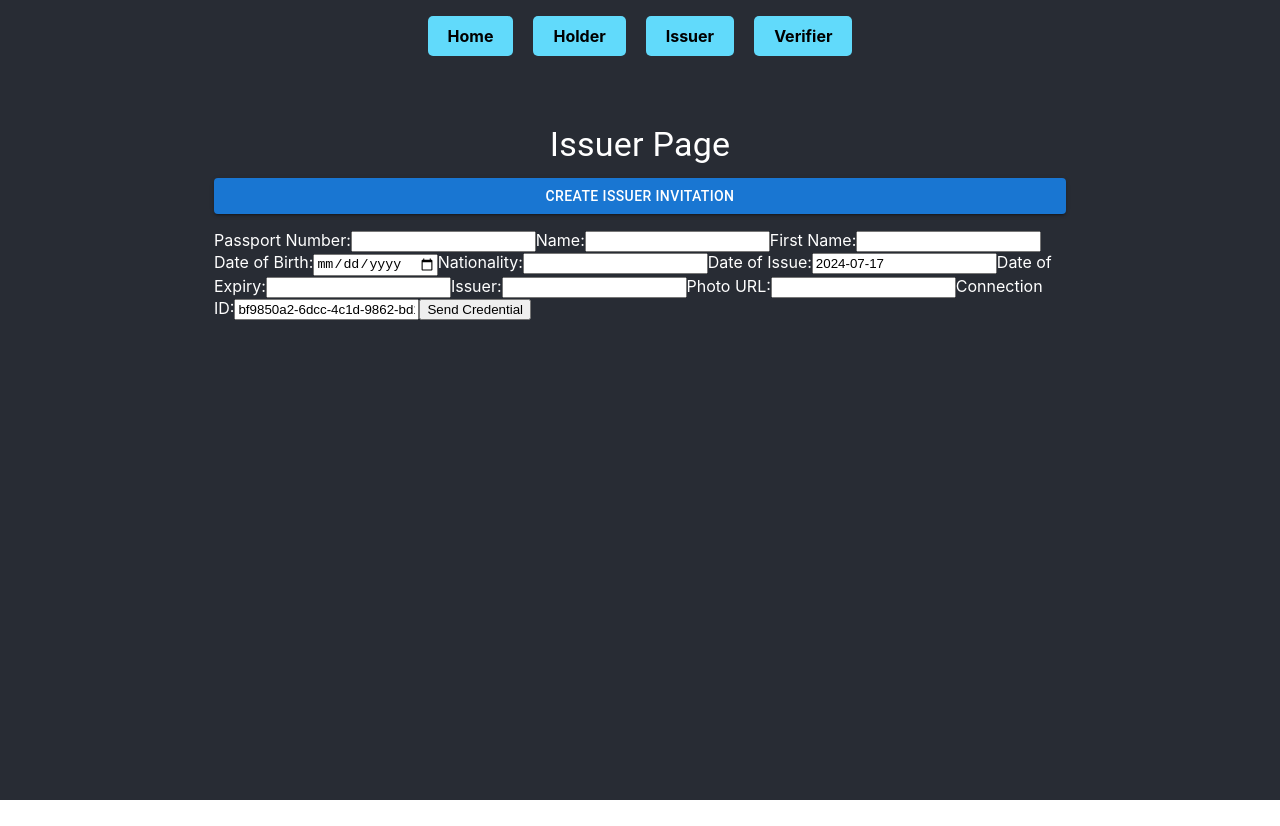
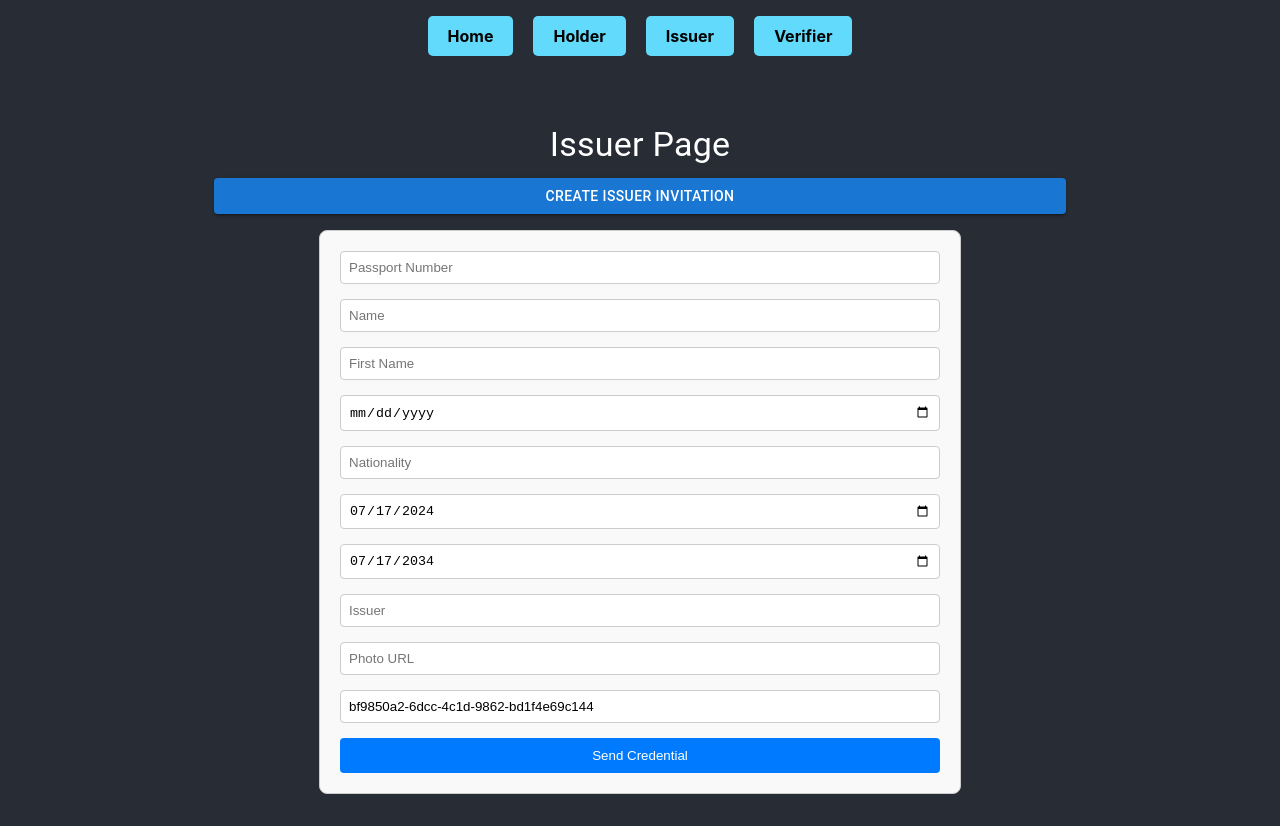
Before and after one commit to RolexSir30/ProjetInde, a React (Create React App) app: page /issuer in a window 1280 px wide. Before the commit the page ends 800 px from the top, so only its background shows below. Built offline with nearby package versions, Linux system fonts and the light colour scheme.

Commit message:
Enjoliver le formulaire CredentialForm.js

```diff
--- a/src/components/CredentialForm.js
+++ b/src/components/CredentialForm.js
@@ -7,10 +7,11 @@ const CredentialForm = () => {
   const [formData, setFormData] = useState({
     passport_number: '',
     name: '',
+    firstname: '',
     date_of_birth: '',
     nationality: '',
     date_of_issue: new Date().toISOString().split('T')[0], // Date actuelle
-    date_of_expiry_dateint: new Date(new Date().setFullYear(new Date().getFullYear() + 10)).toISOString().split('T')[0], // 10 ans après la date actuelle
+    date_of_expiry: new Date(new Date().setFullYear(new Date().getFullYear() + 10)).toISOString().split('T')[0], // 10 ans après la date actuelle
     issuer: '',
     photo_url: '',
     connection_id: 'bf9850a2-6dcc-4c1d-9862-bd1f4e69c144' // Par défaut
@@ -47,51 +48,145 @@ const CredentialForm = () => {
   };
 
   return (
-    <form onSubmit={handleSubmit}>
-      <label>
-        Passport Number:
-        <input type="text" name="passport_number" value={formData.passport_number} onChange={handleChange} />
-      </label>
-      <label>
-        Name:
-        <input type="text" name="name" value={formData.name} onChange={handleChange} />
-      </label>
-      <label>
-        First Name:
-        <input type="text" name="firstname" value={formData.firstname} onChange={handleChange} />
-      </label>
-      <label>
-        Date of Birth:
-        <input type="date" name="date_of_birth" value={formData.date_of_birth} onChange={handleChange} />
-      </label>
-      <label>
-        Nationality:
-        <input type="text" name="nationality" value={formData.nationality} onChange={handleChange} />
-      </label>
-      <label>
-        Date of Issue:
-        <input type="dateint" name="date_of_issue" value={formData.date_of_issue} onChange={handleChange} />
-      </label>
-      <label>
-        Date of Expiry:
-        <input type="int" name="date_of_expiry_dateint" value={formData.date_of_expiry} onChange={handleChange} />
-      </label>
-      <label>
-
-        Issuer:
-        <input type="text" name="issuer" value={formData.issuer} onChange={handleChange} />
-      </label>
-      <label>
-        Photo URL:
-        <input type="text" name="photo_url" value={formData.photo_url} onChange={handleChange} />
-      </label>
-      <label>
-        Connection ID:
-        <input type="text" name="connection_id" value={formData.connection_id} onChange={handleChange} />
-      </label>
-      <button type="submit">Send Credential</button>
+    <form onSubmit={handleSubmit} style={styles.form}>
+      <div style={styles.formGroup}>
+        <input
+          type="text"
+          name="passport_number"
+          value={formData.passport_number}
+          onChange={handleChange}
+          placeholder="Passport Number"
+          style={styles.input}
+        />
+      </div>
+      <div style={styles.formGroup}>
+        <input
+          type="text"
+          name="name"
+          value={formData.name}
+          onChange={handleChange}
+          placeholder="Name"
+          style={styles.input}
+        />
+      </div>
+      <div style={styles.formGroup}>
+        <input
+          type="text"
+          name="firstname"
+          value={formData.firstname}
+          onChange={handleChange}
+          placeholder="First Name"
+          style={styles.input}
+        />
+      </div>
+      <div style={styles.formGroup}>
+        <input
+          type="date"
+          name="date_of_birth"
+          value={formData.date_of_birth}
+          onChange={handleChange}
+          placeholder="Date of Birth"
+          style={styles.input}
+        />
+      </div>
+      <div style={styles.formGroup}>
+        <input
+          type="text"
+          name="nationality"
+          value={formData.nationality}
+          onChange={handleChange}
+          placeholder="Nationality"
+          style={styles.input}
+        />
+      </div>
+      <div style={styles.formGroup}>
+        <input
+          type="date"
+          name="date_of_issue"
+          value={formData.date_of_issue}
+          onChange={handleChange}
+          placeholder="Date of Issue"
+          style={styles.input}
+        />
+      </div>
+      <div style={styles.formGroup}>
+        <input
+          type="date"
+          name="date_of_expiry"
+          value={formData.date_of_expiry}
+          onChange={handleChange}
+          placeholder="Date of Expiry"
+          style={styles.input}
+        />
+      </div>
+      <div style={styles.formGroup}>
+        <input
+          type="text"
+          name="issuer"
+          value={formData.issuer}
+          onChange={handleChange}
+          placeholder="Issuer"
+          style={styles.input}
+        />
+      </div>
+      <div style={styles.formGroup}>
+        <input
+          type="text"
+          name="photo_url"
+          value={formData.photo_url}
+          onChange={handleChange}
+          placeholder="Photo URL"
+          style={styles.input}
+        />
+      </div>
+      <div style={styles.formGroup}>
+        <input
+          type="text"
+          name="connection_id"
+          value={formData.connection_id}
+          onChange={handleChange}
+          placeholder="Connection ID"
+          style={styles.input}
+        />
+      </div>
+      <button type="submit" style={styles.button}>Send Credential</button>
     </form>
   );
 };
 
+const styles = {
+  form: {
+    maxWidth: '600px',
+    margin: '0 auto',
+    padding: '20px',
+    border: '1px solid #ccc',
+    borderRadius: '8px',
+    backgroundColor: '#f9f9f9',
+  },
+  formGroup: {
+    marginBottom: '15px',
+  },
+  label: {
+    display: 'block',
+    marginBottom: '5px',
+    fontWeight: 'bold',
+  },
+  input: {
+    width: '100%',
+    padding: '8px',
+    boxSizing: 'border-box',
+    borderRadius: '4px',
+    border: '1px solid #ccc',
+  },
+  button: {
+    width: '100%',
+    padding: '10px',
+    backgroundColor: '#007BFF',
+    color: '#fff',
+    border: 'none',
+    borderRadius: '4px',
+    cursor: 'pointer',
+  },
+};
+
 export default CredentialForm;
```
